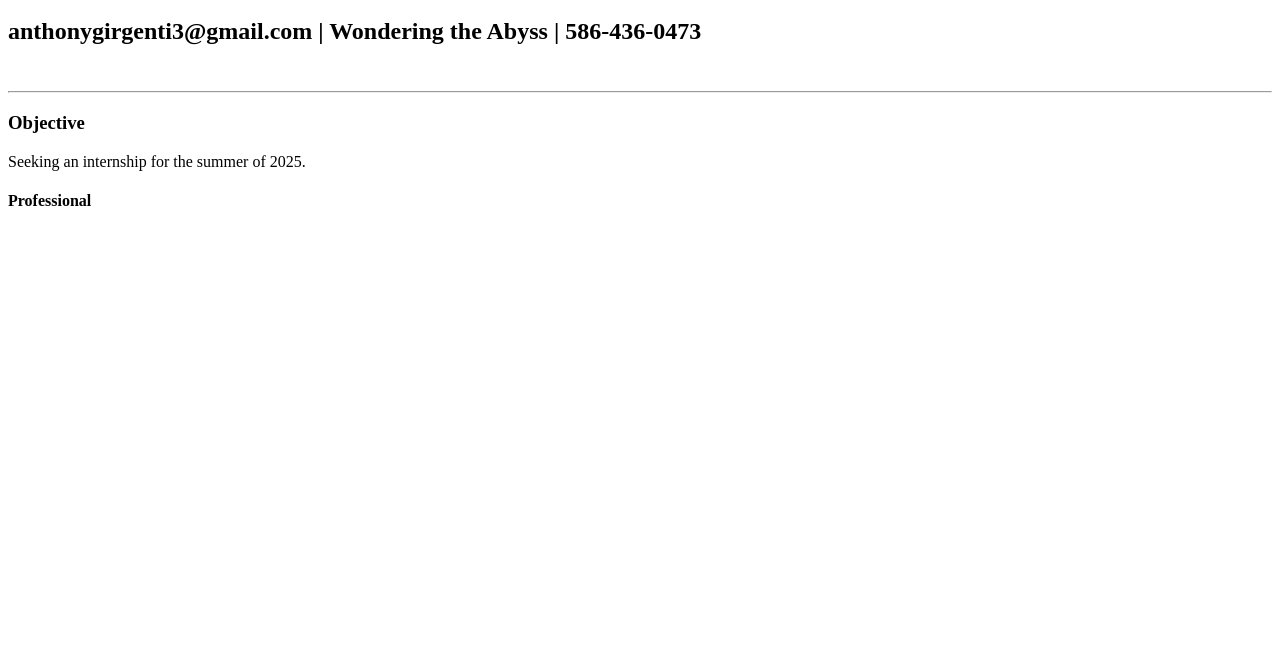
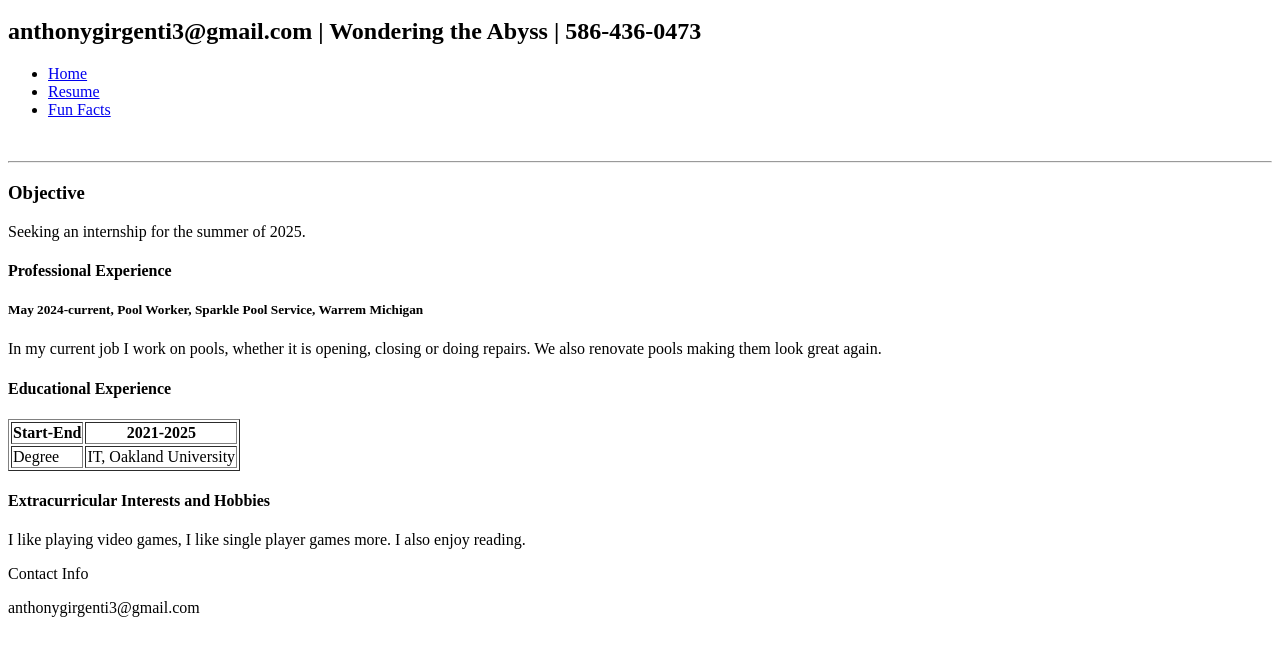
Before and after one commit to Stormz11/AnthonyGirgenti_hw1TH_csi3150_ws2024, a plain HTML site: page html/my_resume.html in a window 1280 px wide. Shown: the part 48-704 px from the top of the page. Drawn offline with Linux system fonts and the light colour scheme.

Commit message:
Starting final page

```diff
--- a/html/my_resume.html
+++ b/html/my_resume.html
@@ -12,6 +12,13 @@
             <h1>Anthony Girgenti - Resume</h1>
             <h2>anthonygirgenti3@gmail.com | Wondering the Abyss | 586-436-0473</h2>
         </div>
+        <nav>
+            <ul>
+                <li><a href=".indexhtml">Home</a></li>
+                <li><a href="./html/my_resume.html">Resume</a></li>
+                <li><a href="./html/my_fun_facts.html">Fun Facts</a></li>
+            </ul>
+        </nav>
     </header>
     <br><hr>
     <main>
@@ -19,10 +26,29 @@
             <h3>Objective</h3>
         </header>
         <p>Seeking an internship for the summer of 2025.</p>
-        <header>
-            <h4>Professional</h4>
-        </header>
+        <h4>Professional Experience</h4>
+        <h5>May 2024-current, Pool Worker, Sparkle Pool Service, Warrem Michigan</h5>
+        <p>In my current job I work on pools, whether it is opening, closing or doing repairs. We also renovate pools making them look great again.</p>
+        <h4>Educational Experience</h4>
+        <table border="1">
+            <thead>
+                <tbody>
+                    <th>Start-End</th>
+                    <th>2021-2025</th>
+                </tbody>
+                <tbody>
+                    <td>Degree</td>
+                    <td>IT, Oakland University</td>
+                </tbody>
+            </thead>
+        </table>
+        <h4>Extracurricular Interests and Hobbies</h4>
+        <p>I like playing video games, I like single player games more. I also enjoy reading.</p>
     </main>
+    <footer>
+        Contact Info
+        <p>anthonygirgenti3@gmail.com</p>
+    </footer>
 
 
 </body>
```
Also changed, not shown: html/my_fun_facts.html (+10 -0 lines), index.html (+1 -1 lines).
